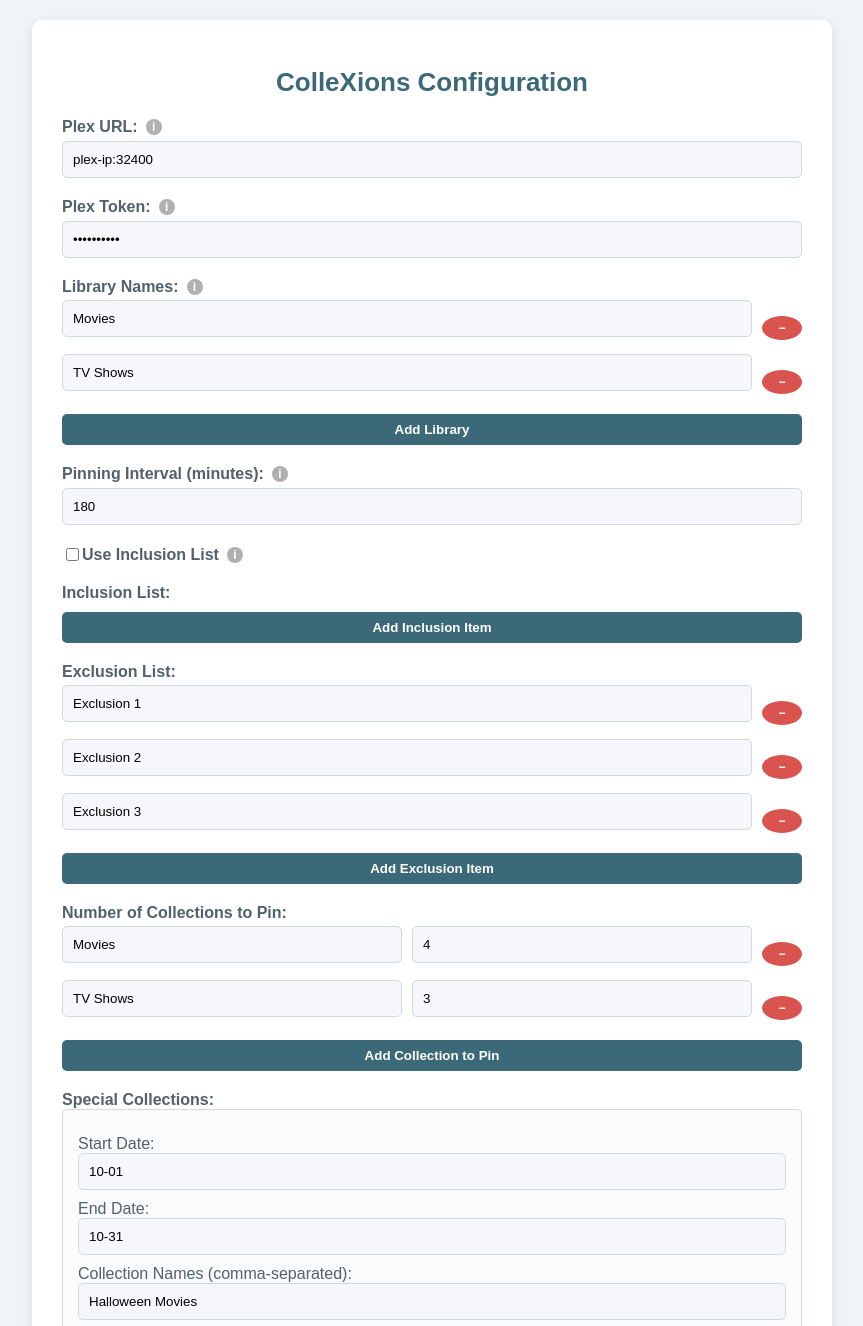
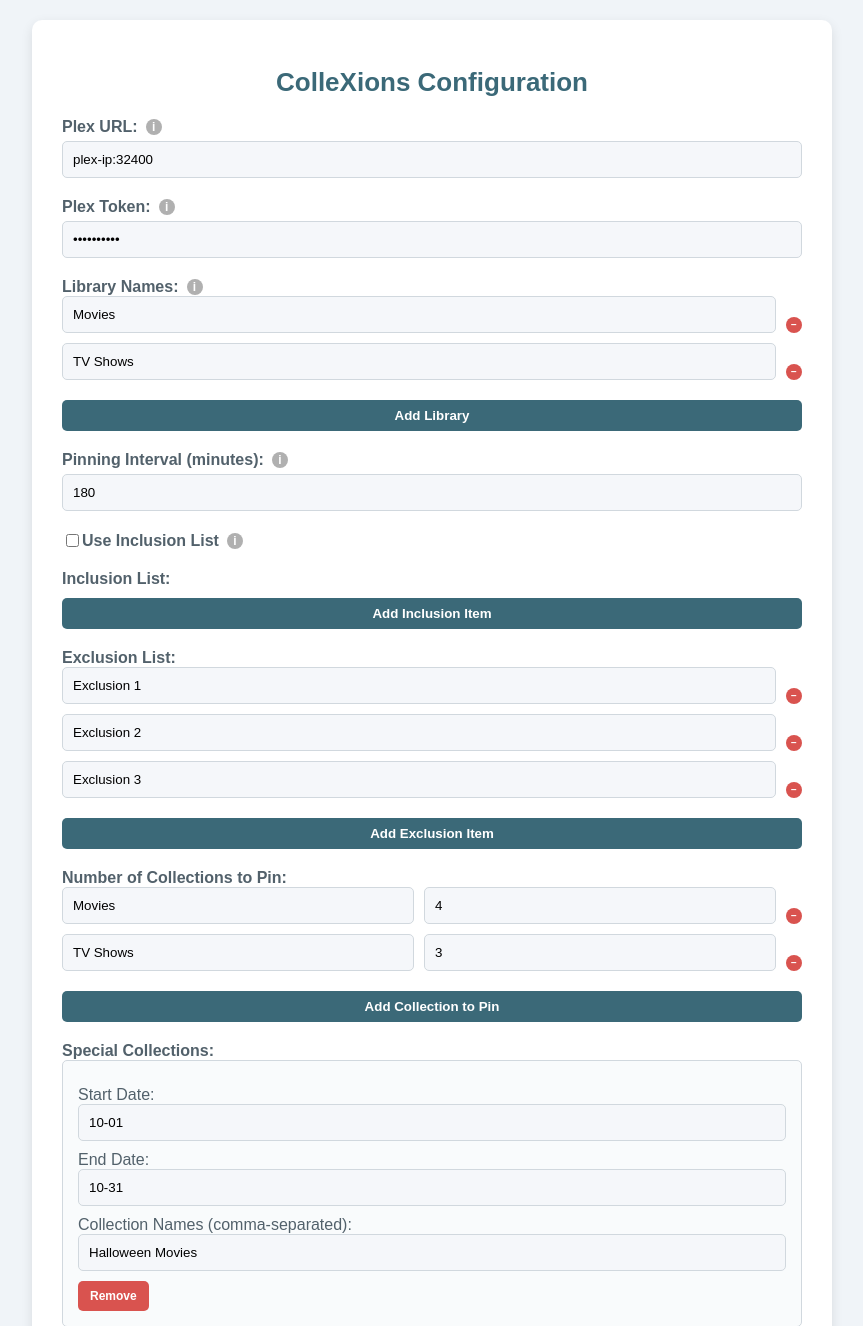
Before and after one commit to jl94x4/ColleXions-WebUI, a Flask app: page /config in a window 1280 px wide. Shown: the top 1326 px of the page, without its empty margins (208-1071 px from the left). Run offline with Flask 2, Linux system fonts and the light colour scheme.

Commit message:
Update config.html

```diff
--- a/app/templates/config.html
+++ b/app/templates/config.html
@@ -164,14 +164,15 @@
             border: none;
             border-radius: 50%;
             cursor: pointer;
-            width: 18px;
-            height: 18px;
-            display: flex;
+            width: 16px;
+            height: 16px;
+            display: inline-flex;
             align-items: center;
             justify-content: center;
-            font-size: 12px;
+            font-size: 10px;
             line-height: 1;
             transition: background-color 0.3s ease;
+            padding: 0;
         }
 
         .minus-btn:hover {
```
